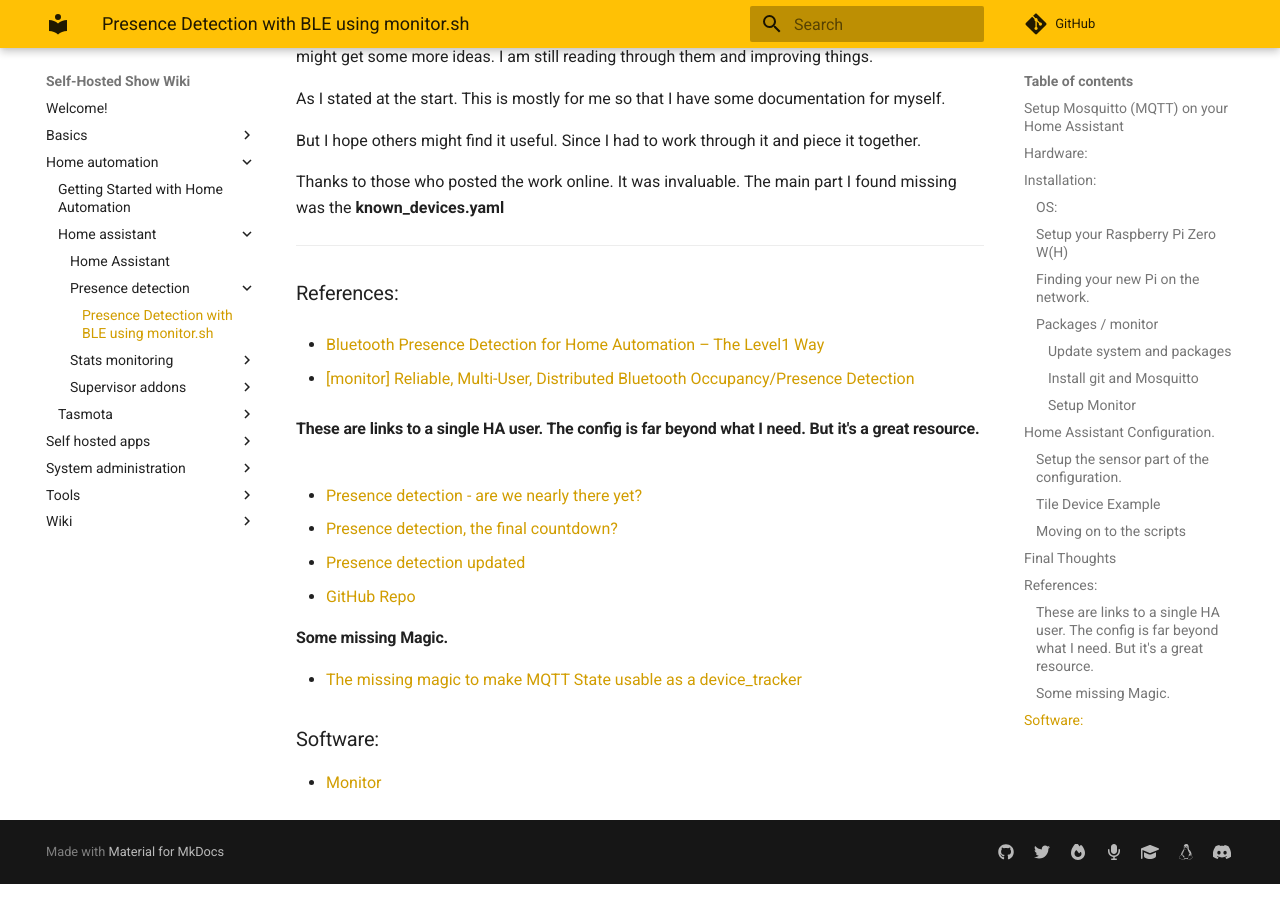
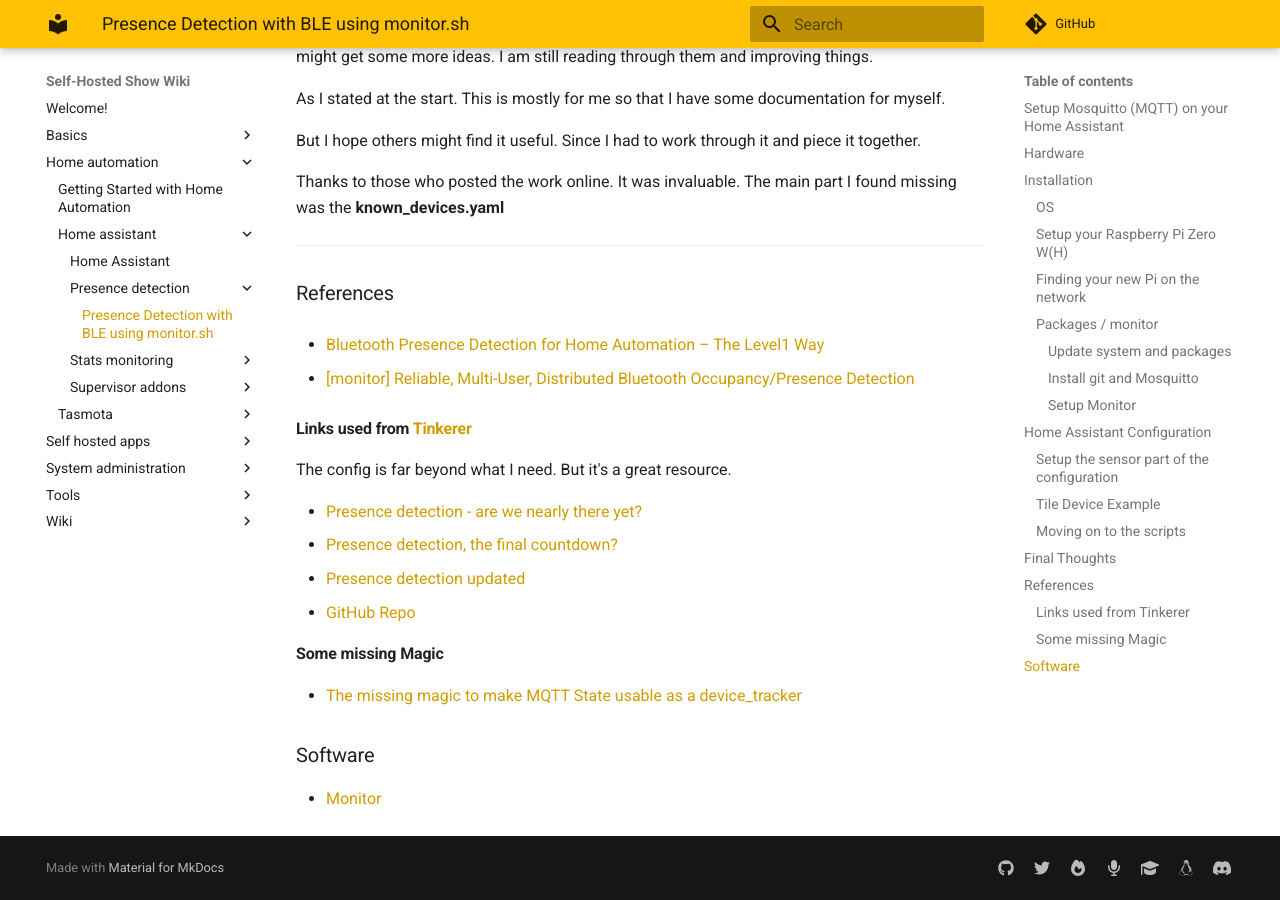
Before and after one commit to selfhostedshow/wiki, an MkDocs documentation site: the page built from docs/home-automation/home-assistant/presence-detection/detection-with-monitor-sh.md, in a window 1280 px wide and 900 px high, scrolled down 8984 px. Built offline with MkDocs 1.6.1 and Material for MkDocs 9.7.7, drawn with Linux system fonts in a browser that asks for light colours; comment, search, counter and statistics services are not loaded; some of the changed text lies outside the part shown.

Commit message:
Requested Edits Removed heading puncuation. Corrected typos.

````diff
--- a/docs/home-automation/home-assistant/presence-detection/detection-with-monitor-sh.md
+++ b/docs/home-automation/home-assistant/presence-detection/detection-with-monitor-sh.md
@@ -17,7 +17,7 @@ This is a guide mostly for myself. I need to remember how it was setup. My appro
 I configured MQTT to use a username and password. This is all that is really needed to get things started.
 If MQTT is already setup. Skip this step.
 
-### Hardware:
+### Hardware
 
 In addition to my Home Assistant server. I have:
 
@@ -25,8 +25,8 @@ In addition to my Home Assistant server. I have:
 - Raspberry Pi 2 + Bluetooth dongle
 
 &nbsp;
-### Installation:
-#### OS:
+### Installation
+#### OS
 For the most part I followed the guide at Level1Techs.
 
 #### Setup your Raspberry Pi Zero W(H)
@@ -60,7 +60,7 @@ key_mgmt=WPA-PSK
 
 Step 5 will enable ssh to your device.
 
-#### Finding your new Pi on the network.
+#### Finding your new Pi on the network
 
 If your network is small you can simply run:
 ```bash
@@ -203,9 +203,9 @@ Here we can see that devices are being seen and their *confidence level* from th
 
 At this point, after setting up all of the monitoring devices, it is time to move onto setting up HA.
 
-### Home Assistant Configuration.
+### Home Assistant Configuration
 
-#### Setup the sensor part of the configuration.
+#### Setup the sensor part of the configuration
 We need to collect the MQTT messages into HA
 
 ```yaml
@@ -411,20 +411,23 @@ Thanks to those who posted the work online. It was invaluable. The main part I f
 
 <hr/>
 
-### References:
+### References
 
 - [Bluetooth Presence Detection for Home Automation – The Level1 Way](https://forum.level1techs.com/t/bluetooth-presence-detection-for-home-automation-the-level1-way/148516)
 
 - [[monitor] Reliable, Multi-User, Distributed Bluetooth Occupancy/Presence Detection](https://community.home-assistant.io/t/monitor-reliable-multi-user-distributed-bluetooth-occupancy-presence-detection/68505)
 
-#### These are links to a single HA user. The config is far beyond what I need. But it's a great resource.
+#### Links used from [Tinkerer](https://blog.ceard.tech)
+
+The config is far beyond what I need. But it's a great resource.
+
 - [Presence detection - are we nearly there yet?](https://blog.ceard.tech/2019/03/presence-detection-are-we-nearly-there.html)
 - [Presence detection, the final countdown?](https://blog.ceard.tech/2019/10/presence-detection-final-countdown.html)
 - [Presence detection updated](https://blog.ceard.tech/2018/09/a-while-back-i-covered-how-i-was-doing.html)
 - [GitHub Repo](https://github.com/DubhAd/Home-AssistantConfig)
 
-#### Some missing Magic.
+#### Some missing Magic
 - [The missing magic to make MQTT State usable as a device_tracker](https://community.home-assistant.io/t/combining-multiple-device-trackers-into-one-using-mqtt/45324)
 
-### Software:
+### Software
 - [Monitor](https://github.com/andrewjfreyer/monitor)
````
Also changed, not shown: other parts of docs/home-automation/home-assistant/presence-detection/detection-with-monitor-sh.md (+1 -1 lines).
